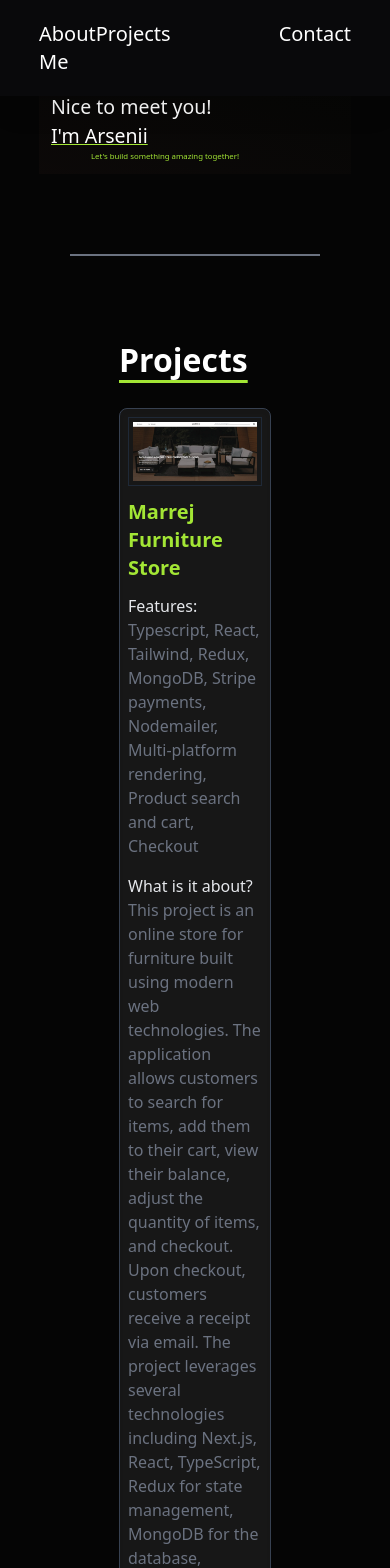
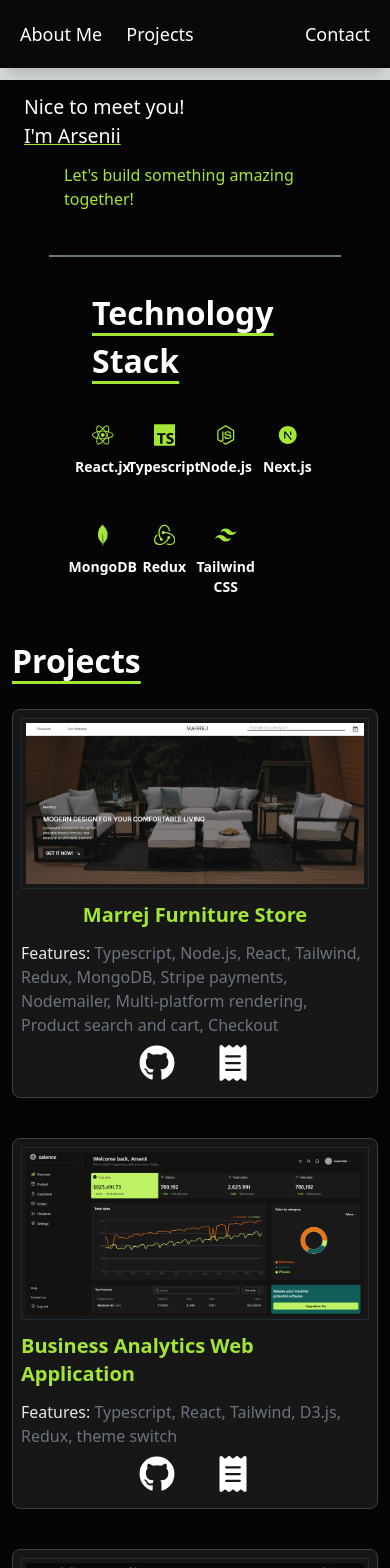
Before and after one commit to atryknaav/portfolio, a Next.js app: page / in a window 390 px wide. Shown: the top 1568 px of the page. Built offline with nearby package versions, Linux system fonts and the light colour scheme.

Commit message:
Added mobile version

```diff
--- a/src/pages/components/Header/Header.tsx
+++ b/src/pages/components/Header/Header.tsx
@@ -5,8 +5,8 @@ import Option from './Option'
 
 const Header = () => {
   return (
-    <div className='flex w-screen bg-zinc-950 h-fit fixed left-0 top-0 text-white justify-between py-5 px-[10%] shadow-xl text-xl z-50'>
-        <div className='flex justify-between w-[30%]'>
+    <div className='flex w-screen bg-zinc-950 h-fit fixed left-0 top-0 text-white justify-between py-5 px-5 tb:px-[10%] shadow-xl text-lg tb:text-xl z-50'>
+        <div className='flex gap-6 w-[60%] tb:w-[30%]'>
             <div>
                 <Option name='About Me'/>
             </div>
--- a/src/pages/components/Hero/Hero.tsx
+++ b/src/pages/components/Hero/Hero.tsx
@@ -6,29 +6,23 @@ import Image from 'next/image'
 const Hero = () => {
   return (
     <div id='aboutme' className='mt-20 flex-col w-full h-fit'>
-    <div className='text-white flex  w-full h-fit justify-between bg-gradient-to-tr from-[#ff8b7607] to-[#5bb12102] p-3 rounde'>
+    <div className='text-white flex  w-full h-fit justify-between p-3 '>
         <div className='flex flex-col text-[5vw] max-w-full'>
             <p>Nice to meet you!</p>
             <p className=' underline decoration-lime-400'>I'm Arsenii</p>
 
 
 
-            <p className=' text-[2vw] ml-10 text-lime-400'>
+            <p className=' text-base tb:text-[2vw] ml-10 text-lime-400 mt-3'>
             Let's build something amazing together!
             </p>
         </div>
 
         <div>
-          {/* <Image
-            src="/hero.png"
-            width={500}
-            height={500}
-            alt="Picture of the author"
 
-          /> */}
         </div>
     </div>
-    <hr className='my-20 w-[80%] border-gray-500 static border-[1px] m-auto'/>
+    <hr className='tb:my-20 my-8 w-[80%] border-gray-500 static border-[1px] m-auto'/>
     </div>
   )
 }
--- a/src/pages/components/Projects/Preview.tsx
+++ b/src/pages/components/Projects/Preview.tsx
@@ -14,17 +14,18 @@ interface Props{
 
 const Preview = (props: Props) => {
     const {name, url, img, features, description, github} = props;
-  return (
-    <a href={github} target='_blank'>
-    <div className=' bg-neutral-900 flex flex-col gap-3 select-none p-2 shadow-inner border-[1px] border-gray-700 w-fit hover:scale-95 transition-all hover:cursor-pointer rounded-lg max-w-[1000px]'>
+    return (
+        <div className=' bg-neutral-900 flex flex-col gap-3 select-none p-2 shadow-inner border-[1px] border-gray-700 w-fit hover:scale-95 transition-all rounded-lg max-w-[1000px]'>
         <div className='border-gray-800 border-[1px] p-1'>
+        <a href={github} target='_blank'>
             <Image
                 src={img}
                 width={1000}
                 height={1000}
                 alt="Picture of the author"
 
-            />
+                />
+                </a>
         </div>
 
         <div className=' m-auto font-bold text-xl text-lime-400'>
@@ -35,7 +36,7 @@ const Preview = (props: Props) => {
             <span className=' font-medium text-gray-200'>
                 Features: <span className='text-gray-500'>
                             {features}
-                            <div className='mt-4'>
+                            <div className='mt-4 tb:block hidden'>
                                 <span className=' text-gray-200'>What is it about?</span> {description}
                             </div>
                           </span>
@@ -53,15 +54,14 @@ const Preview = (props: Props) => {
 
                 {(name === 'My Portfolio')? '' :
                     <div className=' hover:text-lime-400 transition-colors'>
-                    <a href={url} target='_blank'>
-                        <FaReceipt />
+                        <a href={url} target='_blank'>
+                            <FaReceipt />
                         </a>
                     </div>
                 }
             </div>
         </div>
     </div>
-    </a>
   )
 }
 
--- a/src/pages/components/Projects/Projects.tsx
+++ b/src/pages/components/Projects/Projects.tsx
@@ -6,15 +6,15 @@ import Preview from './Preview'
 const Projects = () => {
   return (
     <div>
-      <div id='projects' className='flex flex-col gap-6 text-white px-20'>
+      <div id='projects' className='flex flex-col gap-6 text-white  tb:px-20'>
           <div className='text-[2rem] font-bold underline underline-offset-8 decoration-lime-400'>
               Projects
           </div>
 
           <div className='flex flex-col justify-between m-auto gap-10'>
-              <Preview name='Marrej Furniture Store' url='https://marrej-furniture.vercel.app/' img='/marrej.png' features='Typescript, React, Tailwind, Redux, MongoDB, Stripe payments, Nodemailer, Multi-platform rendering, Product search and cart, Checkout' description='This project is an online store for furniture built using modern web technologies. The application allows customers to search for items, add them to their cart, view their balance, adjust the quantity of items, and checkout. Upon checkout, customers receive a receipt via email. The project leverages several technologies including Next.js, React, TypeScript, Redux for state management, MongoDB for the database, Tailwind CSS for styling, and Stripe for payment processing. This website uses the content of the Dangarden store.' github='https://github.com/atryknaav/furniture-shopify'/>
+              <Preview name='Marrej Furniture Store' url='https://marrej-furniture.vercel.app/' img='/marrej.png' features='Typescript, Node.js, React, Tailwind, Redux, MongoDB, Stripe payments, Nodemailer, Multi-platform rendering, Product search and cart, Checkout' description='This project is an online store for furniture built using modern web technologies. The application allows customers to search for items, add them to their cart, view their balance, adjust the quantity of items, and checkout. Upon checkout, customers receive a receipt via email. The project leverages several technologies including Next.js, React, TypeScript, Redux for state management, MongoDB for the database, Tailwind CSS for styling, and Stripe for payment processing. This website uses the content of the Dangarden store.' github='https://github.com/atryknaav/furniture-shopify'/>
               <Preview name='Business Analytics Web Application' url='https://atryknaav.github.io/salence-profile/' img='/salence.png' features='Typescript, React, Tailwind, D3.js, Redux, theme switch' description='Displays interactive grahps of sales and other business information taken from a database. Has the ability to change the theme from dark to light and vice versa by clicking one button. ' github='https://github.com/atryknaav/salence-profile'/>
-              <Preview name='My Portfolio' url='https://github.com/atryknaav/portfolio' img='/portfolio.png' features='Typescript, React, Tailwind, Nodemailer' description='Displays all pet projects created with information about them and the pictures of theirs. Has the ability to send emails right from the website.' github='https://github.com/atryknaav/portfolio'/>
+              <Preview name='Portfolio' url='https://github.com/atryknaav/portfolio' img='/portfolio.png' features='Typescript, React, Tailwind, Nodemailer' description='Displays all pet projects created with information about them and the pictures of theirs. Has the ability to send emails right from the website.' github='https://github.com/atryknaav/portfolio'/>
           </div>
       </div>
 
--- /dev/null
+++ b/src/pages/components/TechStack/Tech.tsx
@@ -0,0 +1,21 @@
+import React from 'react'
+import { IconType } from 'react-icons'
+
+const Tech = ({icon, name}: {icon: React.JSX.Element, name: string}) => {
+  return (
+    <div className=' flex flex-col gap-1'>
+        <div className=' flex justify-center'>
+
+                {icon}
+        </div>
+
+        <div className=' text-center flex font-semibold justify-center tb:text-base text-sm'>
+
+                {name}
+        </div>
+
+    </div>
+  )
+}
+
+export default Tech
--- /dev/null
+++ b/src/pages/components/TechStack/TechStack.tsx
@@ -0,0 +1,30 @@
+import React from 'react'
+import { FaReact } from 'react-icons/fa'
+import Tech from './Tech'
+import { SiMongodb, SiRedux, SiTailwindcss, SiTypescript } from 'react-icons/si'
+import { RiNextjsFill, RiNodejsFill } from 'react-icons/ri'
+
+const TechStack = () => {
+  return (
+    <div id='contact' className='flex flex-col gap-8 text-white px-20 mb-10'>
+          <div className='text-[2rem] font-bold underline underline-offset-8 decoration-lime-400'>
+              Technology Stack
+          </div>
+
+          <div className=' tb:flex text-xl m-auto gap-10 grid-cols-4 grid'>
+            <Tech icon={<FaReact className=' text-4xl tb:text-6xl text-lime-400'/>} name='React.jx'/>
+            <Tech icon={<SiTypescript className=' text-4xl tb:text-6xl text-lime-400'/>} name='Typescript'/>
+            <Tech icon={<RiNodejsFill className=' text-4xl tb:text-6xl text-lime-400'/>} name='Node.js'/>
+            <Tech icon={<RiNextjsFill className=' text-4xl tb:text-6xl text-lime-400'/>} name='Next.js'/>
+            <Tech icon={<SiMongodb className=' text-4xl tb:text-6xl text-lime-400'/>} name='MongoDB'/>
+            <Tech icon={<SiRedux className=' text-4xl tb:text-6xl text-lime-400'/>} name='Redux'/>
+            <Tech icon={<SiTailwindcss className=' text-4xl tb:text-6xl text-lime-400'/>} name='Tailwind CSS'/>
+          </div>
+
+
+
+    </div>
+  )
+}
+
+export default TechStack
--- a/src/pages/index.tsx
+++ b/src/pages/index.tsx
@@ -4,14 +4,16 @@ import Header from "./components/Header/Header";
 import Hero from "./components/Hero/Hero";
 import Projects from "./components/Projects/Projects";
 import Contact from "./components/Contact/Contact";
+import TechStack from "./components/TechStack/TechStack";
 
 const inter = Inter({ subsets: ["latin"] });
 
 export default function Home() {
   return (
-    <div className=" bg-[#050505] min-h-screen flex-col static px-[10vw]">
+    <div className=" bg-[#050505] min-h-screen flex-col static px-3 tb:px-[10vw]">
       <Header />
       <Hero />
+      <TechStack />
       <Projects />
       <Contact />
     </div>
--- a/tailwind.config.ts
+++ b/tailwind.config.ts
@@ -8,11 +8,17 @@ const config: Config = {
   ],
   theme: {
     extend: {
+      screens: {
+        "tb": "1025px"
+      },
       backgroundImage: {
         "gradient-radial": "radial-gradient(var(--tw-gradient-stops))",
         "gradient-conic":
           "conic-gradient(from 180deg at 50% 50%, var(--tw-gradient-stops))",
       },
+      animation: {
+        "spin-slow": "spin 6s linear infinite"
+      }
     },
   },
   plugins: [],
```
Also changed, not shown: public/hero.png (deleted).
